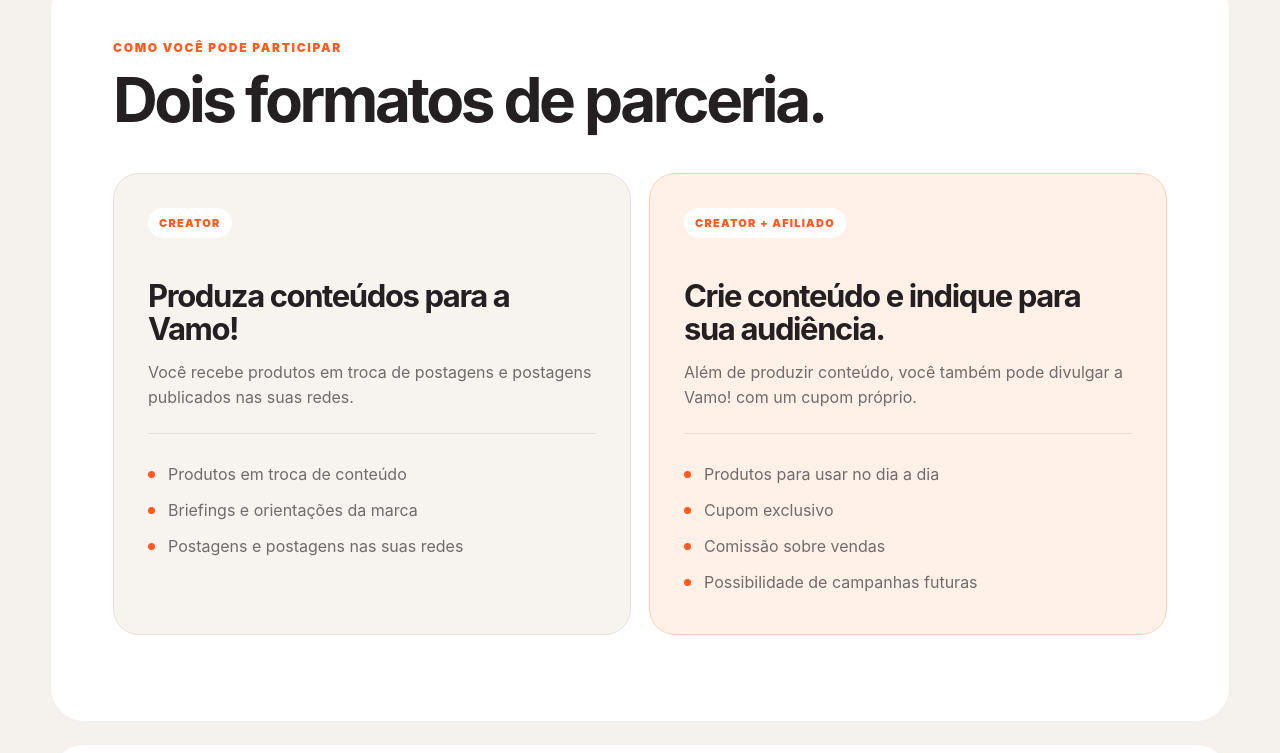
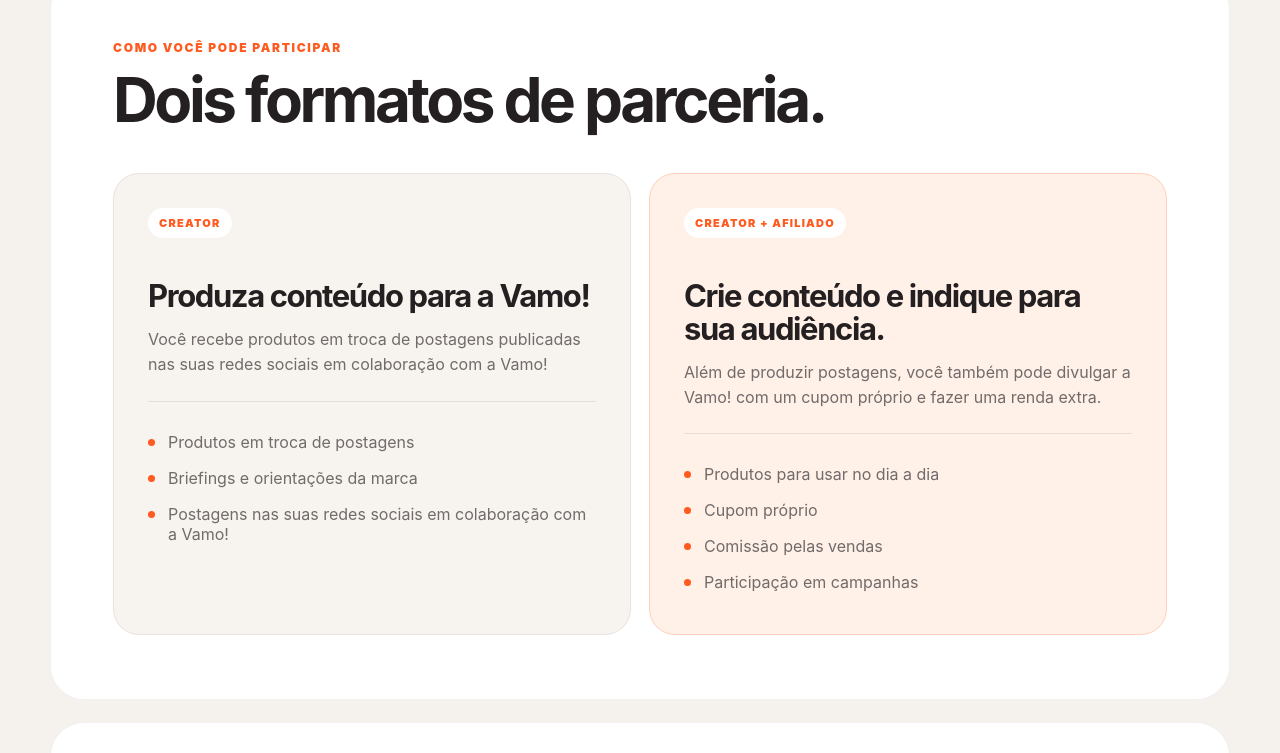
Before and after one commit to doctorguimenezes-lgtm/vamo-pages, a website: page public/index.html in a window 1280 px wide. Shown: the part 1613-2366 px from the top of the page. Drawn offline with Linux system fonts and the light colour scheme; a script that the page names is missing.

Commit message:
Add files via upload

```diff
--- a/public/index.html
+++ b/public/index.html
@@ -31,7 +31,7 @@
       <p>
         O Time Vamo! é um programa para criadores de conteúdo que praticam esportes e querem crescer junto com a marca,
         recebendo produtos, criando conteúdos, participando de campanhas e, conforme a modalidade,
-        tendo acesso a cupom e comissão por vendas.
+        tendo acesso a um cupom próprio e comissão por vendas.
       </p>
     </section>
 
@@ -57,29 +57,28 @@
       <div class="format-grid">
         <article class="format-card">
           <span class="card-label">CREATOR</span>
-          <h3>Produza conteúdos para a Vamo!</h3>
-          <p>Você recebe produtos em troca de postagens e postagens publicados nas suas redes.</p>
+          <h3>Produza conteúdo para a Vamo!</h3>
+          <p>Você recebe produtos em troca de postagens publicadas nas suas redes sociais em colaboração com a Vamo!</p>
           <ul>
-            <li>Produtos em troca de conteúdo</li>
+            <li>Produtos em troca de postagens</li>
             <li>Briefings e orientações da marca</li>
-            <li>Postagens e postagens nas suas redes</li>
+            <li>Postagens nas suas redes sociais em colaboração com a Vamo!</li>
           </ul>
         </article>
 
         <article class="format-card featured">
           <span class="card-label">CREATOR + AFILIADO</span>
           <h3>Crie conteúdo e indique para sua audiência.</h3>
-          <p>Além de produzir conteúdo, você também pode divulgar a Vamo! com um cupom próprio.</p>
+          <p>Além de produzir postagens, você também pode divulgar a Vamo! com um cupom próprio e fazer uma renda extra.</p>
           <ul>
             <li>Produtos para usar no dia a dia</li>
-            <li>Cupom exclusivo</li>
-            <li>Comissão sobre vendas</li>
-            <li>Possibilidade de campanhas futuras</li>
+            <li>Cupom próprio</li>
+            <li>Comissão pelas vendas</li>
+            <li>Participação em campanhas</li>
           </ul>
         </article>
       </div>
 
-      <p class="format-note"><!-- Durante a análise, vamos identificar o formato de parceria que faz mais sentido para o seu perfil.</p>-->
     </section>
 
     <section class="form-section card" id="inscricao">
```
